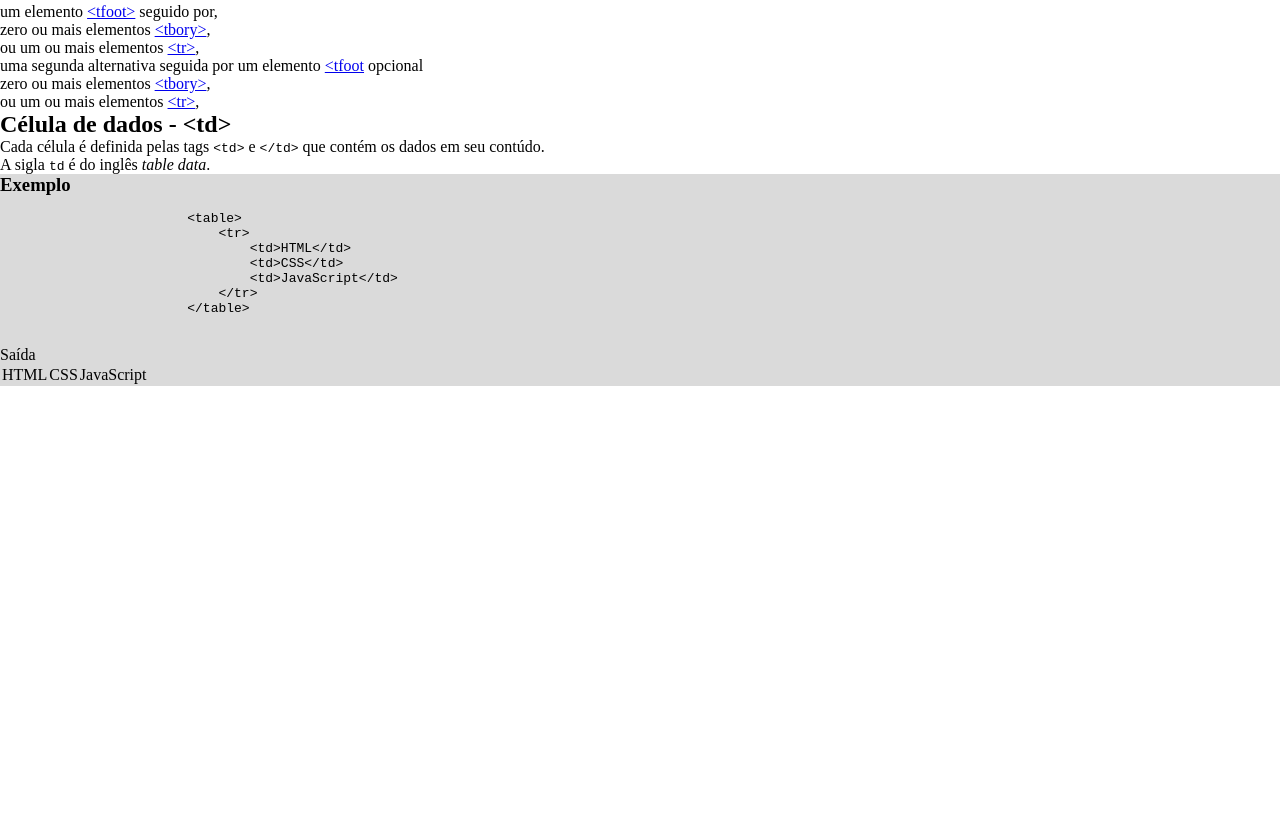
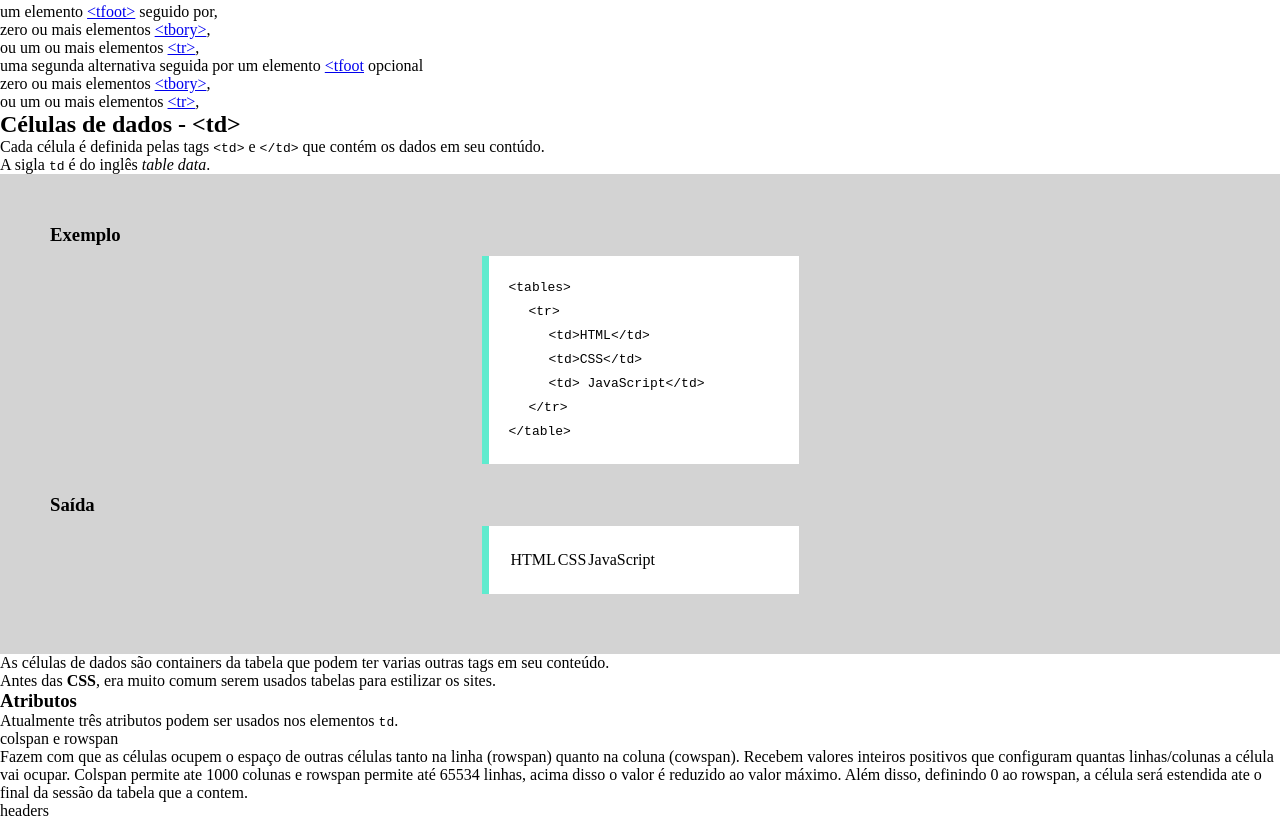
Before and after one commit to hueeGnomo/HTML-CSS, a plain HTML site: page tabelas.html in a window 1280 px wide. Shown: the part 413-1233 px from the top of the page. Before the commit the page ends 800 px from the top, so only its background shows below. Drawn offline with Linux system fonts and the light colour scheme.

Commit message:
Algumas adições no arquivo tabelas.html. Uma meia estilização nos codigos de exemplos, porém ainda falta melhorar.

```diff
--- a/tabelas.html
+++ b/tabelas.html
@@ -10,10 +10,6 @@
                 padding: 0;
             }
 
-            .exemplo {
-                background-color: rgba(128, 128, 128, 0.295);
-            }
-
             .ul_disc {
                 list-style-type: disc;
             }
@@ -22,11 +18,29 @@
                 list-style-type: square;
             }
 
+            .exemplo {
+                background-color: lightgrey;
+                padding: 50px;
+            }
+
+            .exemplo-codigo, .exemplo-saida {
+                background-color: white;
+                width: 270px;
+                border-left: 7px solid #5FEBCE;
+                line-height: 1.5em;
+
+                padding: 20px;
+                margin: 10px auto;
+            }
+
+            .p_incode > span {
+                display: block;
+            }
 
         </style>
     </head>
     <body>
-        <h1>Tabelas</h1>
+        <h1 class="titulo_principal">Tabelas</h1>
 
         <p>Existe um conjunto de tags no <strong>HTML</strong> que permitem estruturar dados em duas dimensões no formato de uma tabela, na qual as informações ficam contidas em células no formato linhas e colunas.</p>
         <code>
@@ -75,25 +89,28 @@
         </div>
 
         <div class="paragrafo_td">
-            <h2 id="td" class="titulo">Célula de dados - &lt;td&gt;</h2>
+            <h2 id="td" class="titulo">Células de dados - &lt;td&gt;</h2>
             <p>Cada célula é definida pelas tags <code class="code_inline">&lt;td&gt;</code> e <code class="code_inline">&lt;/td&gt;</code> que contém os dados em seu contúdo.</p>
             <p class="hint">A sigla <code class="code_inline">td</code> é do inglês <i>table data</i>.</p>
 
             <div class="exemplo">
-                <h3>Exemplo</h3>
-                <p></p>
-                <pre class="pre_exemplo">
+                <h3 class="exemplo-titulo">Exemplo</h3>
+                <div class="exemplo-codigo">
                     <code>
-                        &lt;table&gt;
-                            &lt;tr&gt;
-                                &lt;td&gt;HTML&lt;/td&gt;
-                                &lt;td&gt;CSS&lt;/td&gt;
-                                &lt;td&gt;JavaScript&lt;/td&gt;
-                            &lt;/tr&gt;
-                        &lt;/table&gt;
+                        <p class="p_incode">
+                            <span>&lt;tables&gt;</span>
+                                <span style="margin-left: 20px;">&lt;tr&gt;</span>
+                                    <span style="margin-left: 40px;">&lt;td&gt;HTML&lt;/td&gt;</span>
+                                    <span style="margin-left: 40px;">&lt;td&gt;CSS&lt;/td&gt;</span>
+                                    <span style="margin-left: 40px;">&lt;td&gt; JavaScript&lt;/td&gt;</span>
+                                <span style="margin-left: 20px;">&lt;/tr&gt;</span>
+                            <span>&lt;/table&gt;</span>
+                        </p>
                     </code>
-                </pre>
-                <p>Saída</p>
+                </div>
+
+                <h3 class="exemplo-titulo" style="margin-top: 30px;">Saída</h3>
+                <div class="exemplo-saida">
                     <table>
                         <tr>
                             <td>HTML</td>
@@ -103,6 +120,25 @@
                     </table>
                 </div>
             </div>
+
+            <p class="hint">As células de dados são containers da tabela que podem ter varias outras tags  em seu conteúdo.<br>Antes das <strong>CSS</strong>, era muito comum serem usados tabelas para estilizar os sites.</p>
+
+            <h3>Atributos</h3>
+
+            <p>Atualmente três atributos podem ser usados nos elementos <code class="code_inline">td</code>.</p>
+
+            <dl class="atributos">
+                <dt><span class="atributos-termo">colspan</span> e <span class="atributos-termo">rowspan</span></dt>
+                <dd class="atributos-descricao">
+                    Fazem com que as células ocupem o espaço de outras células tanto na linha (rowspan) quanto na coluna (cowspan). Recebem valores inteiros positivos que configuram quantas linhas/colunas a célula vai ocupar. Colspan permite ate 1000 colunas e rowspan permite até 65534 linhas, acima disso o valor é reduzido ao valor máximo. Além disso, definindo 0 ao rowspan, a célula será estendida ate o final da sessão da tabela que a contem.
+                </dd>
+
+                <dt><span class="atributos-termo">headers</span></dt>
+            </dl>
+        </div>
+
+
+
         <!--
         O elemento HTML <thead> define um conjunto de linhas definindo o cabeçalho das colunas da tabela.
         -->
```
Lines whose indentation alone changed are shown as unchanged.
